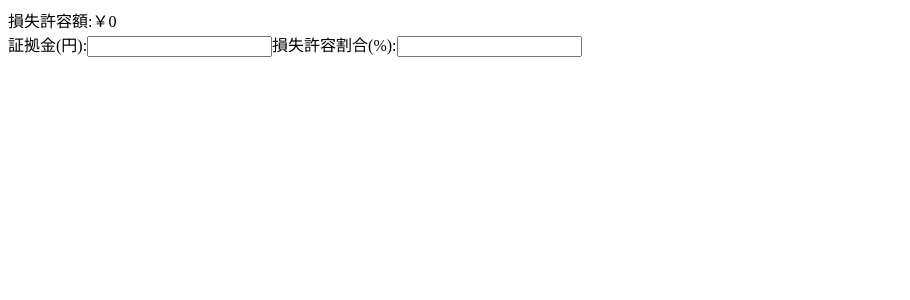
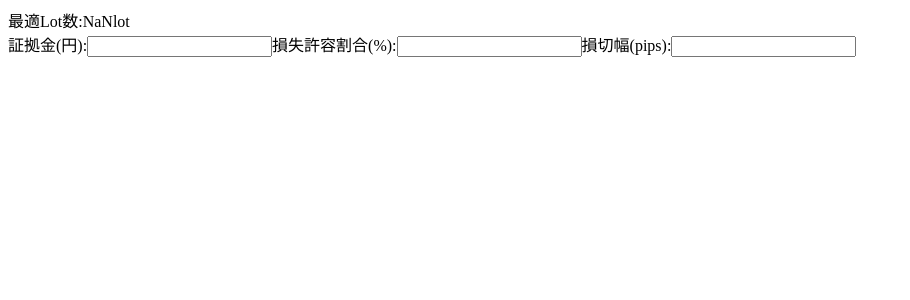
Before and after one commit to Hirotomo1/lotbot, a React app: page / in a window 1280 px wide. Shown: the top 300 px of the page, without its empty margins (0-910 px from the left). Built offline with nearby package versions, Linux system fonts and the light colour scheme.

Commit message:
ロット計算完成

```diff
--- a/src/components/Margin.tsx
+++ b/src/components/LotCulc.tsx
@@ -1,13 +1,19 @@
 import React, { FC, useState } from "react"
 
-export const MarginCulc: FC = () => {
+export const LotCulc: FC = () => {
     const [margin, setMargin] =useState<number>(0)
 
     const [tolerancePercentage, setTolerancePercentage] =useState<number>(0)
 
+    const [pips, setpips] =useState<number>(0)
+
     const percentage = tolerancePercentage /100
 
+    const truePips = pips * 100
+
     const toleranceMargin = margin * percentage
+
+    const lot = toleranceMargin / truePips
 
     const handleChange = (event: any) => {
         switch(event.target.name) {
@@ -17,12 +23,16 @@ export const MarginCulc: FC = () => {
             case 'tolerancePercentage' :
                 setTolerancePercentage(event.target.value)
                 break;
+            case 'pips' :
+                setpips(event.target.value)
+                break;
+
         }
     }
 
     return(
         <div className="MarginCulc">
-            <div>損失許容額:￥{ toleranceMargin }</div>
+            <div>最適Lot数:{ lot }lot</div>
         <label>
             証拠金(円):
             <input type="text" name="margin" onChange={handleChange} />
@@ -31,6 +41,10 @@ export const MarginCulc: FC = () => {
             損失許容割合(%):
             <input type="text" name="tolerancePercentage" onChange={handleChange} />
         </label>
+        <label>
+            損切幅(pips):
+            <input type="text" name="pips" onChange={handleChange} />
+        </label>
         </div>
     )
 }
--- a/src/index.tsx
+++ b/src/index.tsx
@@ -1,10 +1,10 @@
 import React from 'react';
 import ReactDOM from 'react-dom';
-import { MarginCulc } from './components/Margin';
+import { LotCulc } from './components/LotCulc';
 
 const target = document.getElementById('app');
 
 ReactDOM.render(
-    <MarginCulc/>
+    <LotCulc/>
     ,target
 )
```
